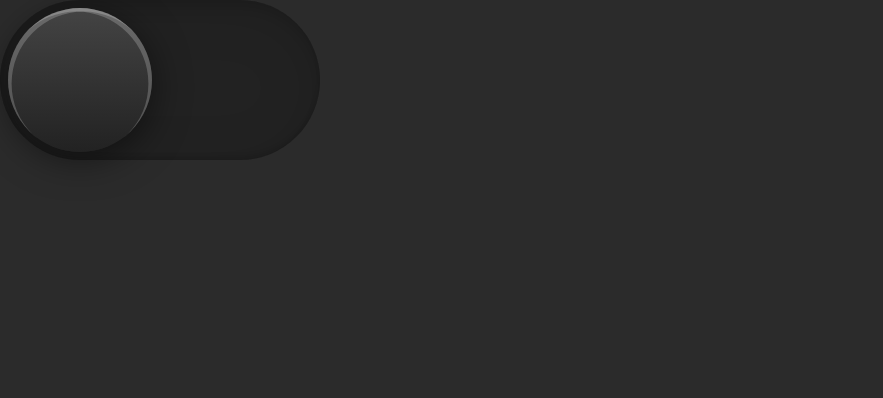
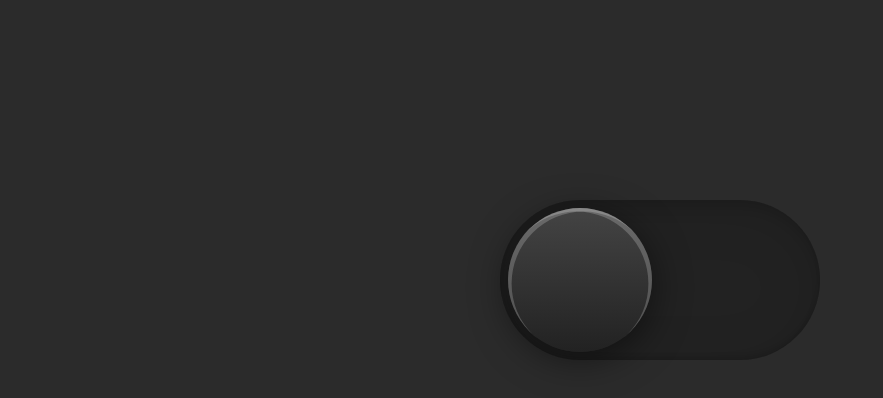
Before and after one commit to MLO-OLAGUNJU/dark-and-ligth-mode-toggle-button, a plain HTML site: page index.html in a window 1280 px wide. Shown: the whole page, without its empty margins (0-883 px from the left). Drawn offline with Linux system fonts and the light colour scheme.

Commit message:
added styles

```diff
--- a/styles.css
+++ b/styles.css
@@ -6,6 +6,7 @@
 
 body {
   display: grid;
+  padding: 200px 500px;
   height: 100vh;
   background: #2b2b2b;
 }
```
